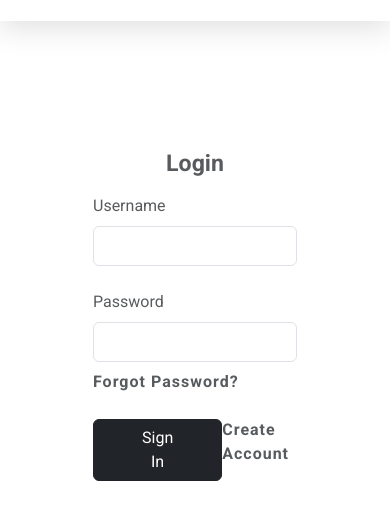
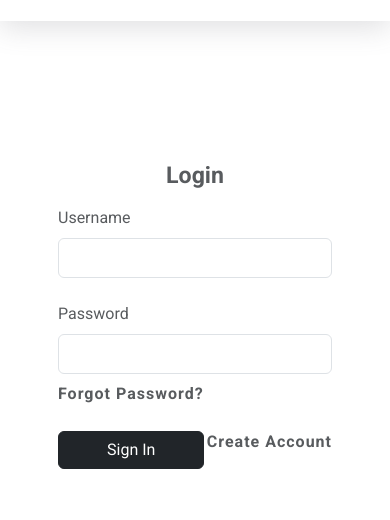
Before and after one commit to Elsayed-Rady-Elsayed/bootstrap-Comvort, a plain HTML site: page login.html in a window 390 px wide. Shown: the part 130-650 px from the top of the page. Drawn offline with Linux system fonts and the light colour scheme; a web font is replaced by a local one.

Commit message:
Update login.html

```diff
--- a/login.html
+++ b/login.html
@@ -14,13 +14,13 @@
     />
   </head>
   <style>
-    @media (max-width: 800px) {
+    @media (max-width: 700px) {
       .login #auth-form {
-        width: 300px !important;
+        width: 370px !important;
       }
     }
   </style>
-  <body>
+  <body style="max-width: 100%">
     <div
       class="loign communication-header text-light d-flex flex-row justify-content-between align-items-center px-4"
     >
```
